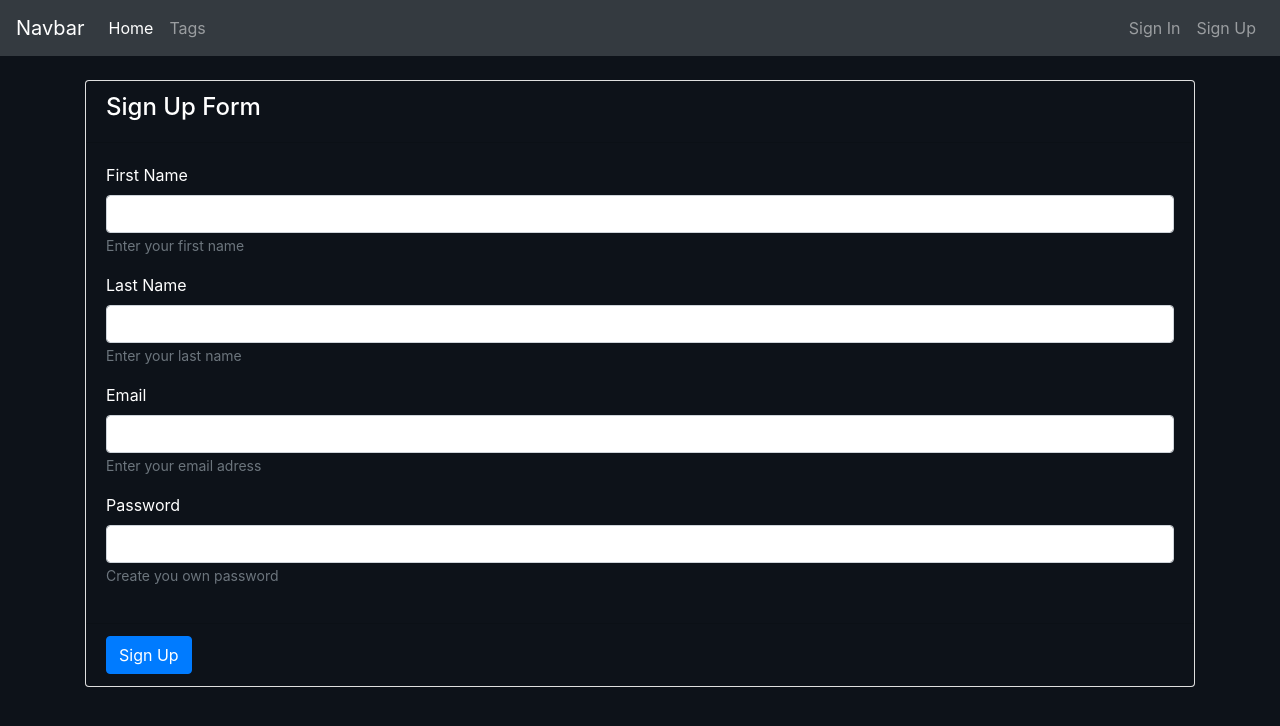
After one commit to ravindu2/Blog_app, a PHP site: page /sign_up.php in a window 1280 px wide. The commit adds this page. Shown: the top 726 px of the page. Run offline with PHP 8.4, Linux system fonts and the light colour scheme.

Commit message:
modified navbar.php and created new file for the sign_up

```diff
--- a/css/index.css
+++ b/css/index.css
@@ -5,5 +5,5 @@ body {
 #jumbo-header{
     text-align: center;
     font-size: 42px; font-weight: 600;
-    color: aliceblue;
+    color: black;
 }
--- /dev/null
+++ b/css/sign_up.css
@@ -0,0 +1,18 @@
+body {
+    background-color: #0d1219;
+}
+
+#card-header{
+    background-color: #0d1219;
+    color: #fff;
+}
+
+#card-body{
+    background-color: #0d1219;
+    color: #fff;
+}
+
+#card-footer{
+    background-color: #0d1219;
+    color: #fff;
+}
--- a/inc/navbar.php
+++ b/inc/navbar.php
@@ -1,5 +1,5 @@
 <nav class="navbar navbar-expand-lg navbar-dark bg-dark">
-  <a class="navbar-brand" href="#">Navbar</a>
+  <a class="navbar-brand" href="index.php">Navbar</a>
   <button class="navbar-toggler" type="button" data-toggle="collapse" data-target="#navbarSupportedContent" aria-controls="navbarSupportedContent" aria-expanded="false" aria-label="Toggle navigation">
     <span class="navbar-toggler-icon"></span>
   </button>
@@ -27,9 +27,17 @@
         <a class="nav-link disabled" href="#">Disabled</a>
       </li> -->
     </ul>
-  <!-- <form class="form-inline my-2 my-lg-0">
-      <input class="form-control mr-sm-2" type="search" placeholder="Search" aria-label="Search">
-      <button class="btn btn-outline-success my-2 my-sm-0" type="submit">Search</button>
-    </form> -->
+    <ul  class="navbar-nav">
+
+      <li class="nav-item">
+        <a class="nav-link" href="#">Sign In</a>
+      </li>
+
+      <li class="nav-item">
+        <a class="nav-link" href="sign_up.php">Sign Up</a>
+      </li>
+    </ul>
+
+    </ul>
   </div>
 </nav>
--- a/index.php
+++ b/index.php
@@ -17,7 +17,7 @@
     <div class="row">
         <div class="col-md-12">
             <div class="jumbotron mt-4">
-                <h4 id="jumbo-header">Welcome to the BlogApp</h4>
+                <h4 id="jumbo-header">Welcome to my Blogapp</h4>
             </div>
         </div>
     </div>
--- /dev/null
+++ b/sign_up.php
@@ -0,0 +1,61 @@
+<!DOCTYPE html>
+<html lang="en">
+<head>
+    <meta charset="UTF-8">
+    <meta http-equiv="X-UA-Compatible" content="IE=edge">
+    <meta name="viewport" content="width=device-width, initial-scale=1.0">
+    <link rel="stylesheet" href="plugin/bootstrap.min.css">
+    <script src="plugin/jquery.min.js"></script>
+    <script src="plugin/bootstrap.min.js"></script>
+    <link rel="stylesheet" href="css/sign_up.css">
+    <title>Blogapp</title>
+</head>
+<body>
+  <?php include_once('inc/navbar.php') ?>
+
+  <div class="container">
+    <div class="row">
+        <div class="col-md-12">
+         <div class="card mt-4">
+          <div class="card-header" id="card-header">
+            <h4>Sign Up Form</h4>
+          </div>
+
+        <form action="index.php">
+          <div class="card-body" id="card-body">
+
+            <div class="form-group">
+              <label for="">First Name</label>
+              <input type="text" name="" id="" class="form-control" placeholder="" aria-describedby="helpId">
+              <small id="helpId" class="text-muted">Enter your first name</small>
+            </div>
+
+            <div class="form-group">
+              <label for="">Last Name</label>
+              <input type="text" name="" id="" class="form-control" placeholder="" aria-describedby="helpId">
+              <small id="helpId" class="text-muted">Enter your last name</small>
+            </div>
+
+            <div class="form-group">
+              <label for="">Email</label>
+              <input type="text" name="" id="" class="form-control" placeholder="" aria-describedby="helpId">
+              <small id="helpId" class="text-muted">Enter your email adress</small>
+            </div>
+
+            <div class="form-group">
+              <label for="">Password</label>
+              <input type="password" name="" id="" class="form-control" placeholder="" aria-describedby="helpId">
+              <small id="helpId" class="text-muted">Create you own password</small>
+            </div>
+
+          </div>
+          <div class="card-footer" id="card-footer">
+            <buttton type="submit" class="btn btn-primary">Sign Up</button>
+          </div>
+      </form>
+         </div>
+        </div>
+    </div>
+  </div>
+</body>
+</html>
```
